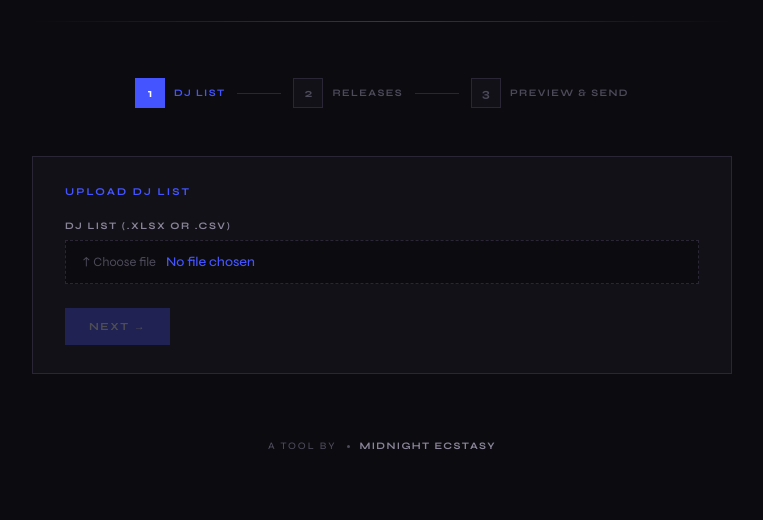
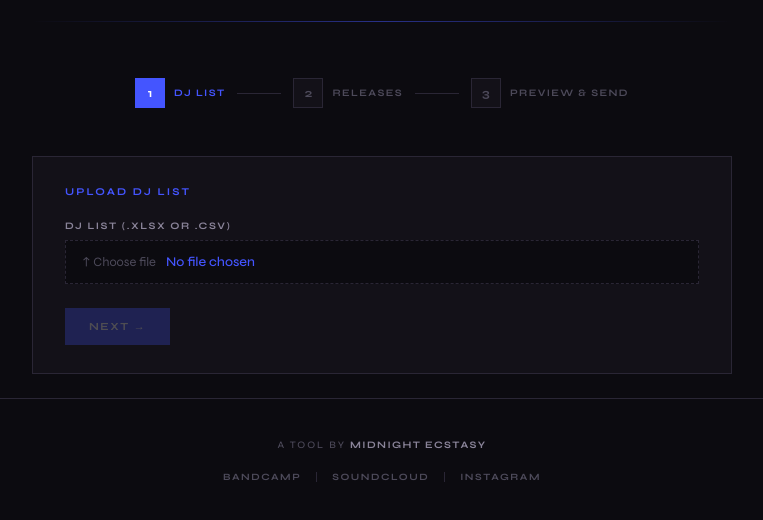
Before and after one commit to hannahzaydman/promo-mailer, a website: page public/index.html in a window 1280 px wide. Shown: the part 216-736 px from the top of the page, without its empty margins (258-1021 px from the left). Drawn offline with Linux system fonts and the light colour scheme; no server answers.

Commit message:
Add Bandcamp, SoundCloud, and Instagram links to footer
Co-Authored-By: Claude Sonnet 4.6 <noreply@anthropic.com>

```diff
--- a/public/index.html
+++ b/public/index.html
@@ -67,29 +67,48 @@
     footer {
       text-align: center;
       padding: 40px 20px 48px;
-    }
-    .footer-inner {
-      display: inline-flex;
-      align-items: center;
-      gap: 10px;
+      border-top: 1px solid var(--border);
+      margin-top: 24px;
+    }
+    .footer-byline {
       font-size: 0.62rem;
       letter-spacing: 0.2em;
       text-transform: uppercase;
       color: var(--muted);
       font-weight: 500;
-    }
-    .footer-inner a {
+      margin-bottom: 14px;
+    }
+    .footer-byline a {
       color: var(--text-secondary);
       text-decoration: none;
       font-weight: 700;
       letter-spacing: 0.14em;
       transition: color 0.15s;
     }
-    .footer-inner a:hover { color: var(--accent); }
-    .footer-dot {
-      width: 3px; height: 3px;
-      background: var(--muted);
-      border-radius: 50%;
+    .footer-byline a:hover { color: var(--accent); }
+    .footer-links {
+      display: inline-flex;
+      align-items: center;
+      gap: 6px;
+    }
+    .footer-links a {
+      font-size: 0.6rem;
+      letter-spacing: 0.16em;
+      text-transform: uppercase;
+      font-weight: 700;
+      color: var(--muted);
+      text-decoration: none;
+      transition: color 0.15s;
+      padding: 4px 8px;
+      border: 1px solid transparent;
+    }
+    .footer-links a:hover {
+      color: var(--accent);
+      border-color: rgba(68, 85, 255, 0.3);
+    }
+    .footer-sep {
+      width: 1px; height: 10px;
+      background: var(--border);
     }
     header h1 {
       font-family: 'Syne', sans-serif;
@@ -1543,10 +1562,15 @@
 </script>
 
 <footer>
-  <div class="footer-inner">
-    <span>a tool by</span>
-    <div class="footer-dot"></div>
-    <a href="https://midnightecstasy.bandcamp.com" target="_blank" rel="noopener noreferrer">midnight ecstasy</a>
+  <div class="footer-byline">
+    a tool by <a href="https://midnightecstasy.bandcamp.com" target="_blank" rel="noopener noreferrer">midnight ecstasy</a>
+  </div>
+  <div class="footer-links">
+    <a href="https://midnightecstasy.bandcamp.com" target="_blank" rel="noopener noreferrer">Bandcamp</a>
+    <div class="footer-sep"></div>
+    <a href="https://soundcloud.com/midnight-ecstasy" target="_blank" rel="noopener noreferrer">SoundCloud</a>
+    <div class="footer-sep"></div>
+    <a href="https://www.instagram.com/midnight__ecstasy/" target="_blank" rel="noopener noreferrer">Instagram</a>
   </div>
 </footer>
 
```
